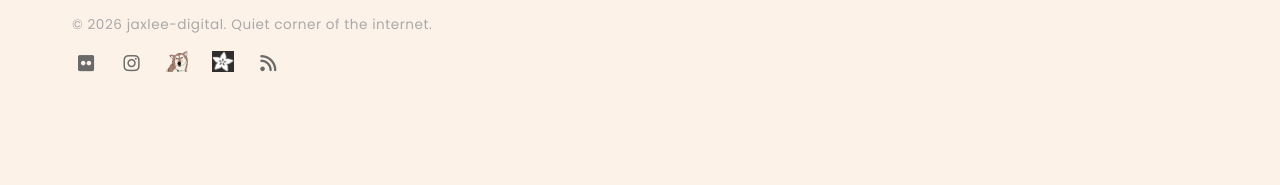
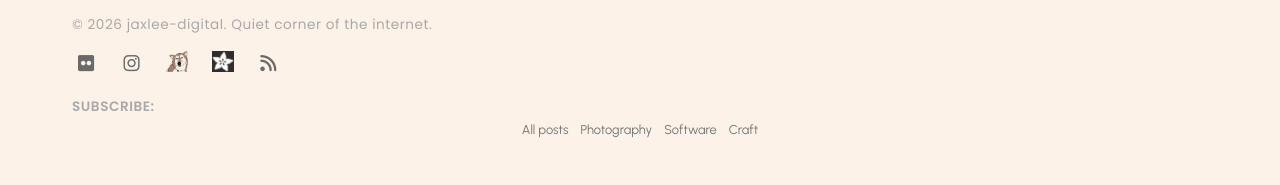
Before and after one commit to jaxlee-digital/jaxlee, a Jekyll site: the page built from index.md, in a window 1280 px wide. Shown: the part 2510-2695 px from the top of the page. Built offline with Jekyll 4.4.1, drawn with Linux system fonts in a browser that asks for light colours; before the commit the page ends 2638 px from its top, so only the background shows below that.

Commit message:
a11y + feeds: skip link, aria fixes, per-section RSS, AGENT.md docs
- Skip link added to default.html (first child of body); main gets
  id=main-content and tabindex=-1 per WCAG 2.4.1
- Brand mark and hero images get aria-hidden=true (decorative)
- Carousel slides get aria-hidden toggled by JS as slides change;
  aria-live changed from polite to off (decorative transitions)
- Social icon_img links now carry alt text matching the link name
  (linked images must not be empty alt when aria-label is on parent)
- jekyll-feed configured with tag feeds: photography, software, craft
  (/feed/photography.xml, /feed/software.xml, /feed/craft.xml)
- Per-section feed link tags added to <head> in default.html
- Footer subscribe nav added listing all four feeds
- AGENT.md updated with skip link requirement and RSS/feed section

```diff
--- a/_config.yml
+++ b/_config.yml
@@ -34,6 +34,17 @@
   - jekyll-sitemap
   - jekyll-paginate
 
+# Feed configuration (jekyll-feed)
+# Main feed: /feed.xml
+# Per-tag feeds: /feed/photography.xml, /feed/software.xml, /feed/craft.xml
+feed:
+  posts_limit: 20
+  excerpt_only: false
+  tags:
+    - photography
+    - software
+    - craft
+
 paginate: 10
 paginate_path: "/field-notes/page:num/"
 
--- a/_layouts/default.html
+++ b/_layouts/default.html
@@ -16,11 +16,16 @@
   <link rel="apple-touch-icon" sizes="256x256" href="{{ '/assets/images/brand/jaxlee-digital-256.png' | relative_url }}">
   {% seo %}
   {% feed_meta %}
+  <!-- Per-section feeds for RSS readers -->
+  <link rel="alternate" type="application/atom+xml" title="jaxlee digital — Photography" href="{{ '/feed/photography.xml' | absolute_url }}">
+  <link rel="alternate" type="application/atom+xml" title="jaxlee digital — Software" href="{{ '/feed/software.xml' | absolute_url }}">
+  <link rel="alternate" type="application/atom+xml" title="jaxlee digital — Craft" href="{{ '/feed/craft.xml' | absolute_url }}">
 </head>
 <body class="page--{{ page.section | default: 'root' }}">
+  <a class="skip-link" href="#main-content">Skip to main content</a>
   <header class="site-header">
     <a class="brand" href="{{ '/' | relative_url }}">
-      <img class="brand__mark" src="{{ '/assets/images/brand/jaxlee-digital-128.png' | relative_url }}" alt="" width="40" height="40">
+      <img class="brand__mark" src="{{ '/assets/images/brand/jaxlee-digital-128.png' | relative_url }}" alt="" aria-hidden="true" width="40" height="40">
       <span class="brand__name">{{ site.title }}</span>
     </a>
     <button type="button" class="site-nav-toggle" aria-label="Toggle navigation" aria-expanded="false" aria-controls="site-nav" data-nav-main-toggle>
@@ -154,7 +159,7 @@
     </script>
   </header>
 
-  <main class="site-main">
+  <main class="site-main" id="main-content" tabindex="-1">
     {{ content }}
   </main>
 
@@ -177,7 +182,7 @@
             {% if link.icon %}
               <i class="{{ link.icon }}" aria-hidden="true"></i>
             {% elsif link.icon_img %}
-              <img src="{{ link.icon_img | relative_url }}" alt="" class="social-links__img">
+              <img src="{{ link.icon_img | relative_url }}" alt="{{ link.name }}" class="social-links__img">
             {% else %}
               <span>{{ link.name }}</span>
             {% endif %}
@@ -185,11 +190,20 @@
         </li>
       {% endfor %}
       <li>
-        <a href="{{ '/feed.xml' | relative_url }}" aria-label="RSS feed" title="RSS">
+        <a href="{{ '/feed.xml' | relative_url }}" aria-label="RSS feed (all posts)" title="RSS">
           <i class="fa-solid fa-rss" aria-hidden="true"></i>
         </a>
       </li>
     </ul>
+    <nav class="site-footer__feeds" aria-label="Section feeds">
+      <p class="site-footer__feeds-label">Subscribe:</p>
+      <ul>
+        <li><a href="{{ '/feed.xml' | relative_url }}">All posts</a></li>
+        <li><a href="{{ '/feed/photography.xml' | relative_url }}">Photography</a></li>
+        <li><a href="{{ '/feed/software.xml' | relative_url }}">Software</a></li>
+        <li><a href="{{ '/feed/craft.xml' | relative_url }}">Craft</a></li>
+      </ul>
+    </nav>
     {% elsif site.flickr %}
     <p><a href="{{ site.flickr }}">Flickr</a> &middot; <a href="{{ '/feed.xml' | relative_url }}">RSS</a></p>
     {% endif %}
--- a/_layouts/home.html
+++ b/_layouts/home.html
@@ -3,34 +3,34 @@
 ---
 <section class="home-hero" id="home-carousel"
          aria-roledescription="carousel" aria-label="jaxlee digital">
-  <ul class="home-hero__track" aria-live="polite">
-    <li class="home-hero__slide is-active">
-      <img src="{{ '/assets/images/sheehan-club/adventure1.jpg' | relative_url }}" alt="">
+  <ul class="home-hero__track" aria-live="off">
+    <li class="home-hero__slide is-active" aria-hidden="false">
+      <img src="{{ '/assets/images/sheehan-club/adventure1.jpg' | relative_url }}" alt="" aria-hidden="true">
     </li>
-    <li class="home-hero__slide">
-      <img src="{{ '/assets/images/sheehan-club/adventure2.jpg' | relative_url }}" alt="" loading="lazy">
+    <li class="home-hero__slide" aria-hidden="true">
+      <img src="{{ '/assets/images/sheehan-club/adventure2.jpg' | relative_url }}" alt="" aria-hidden="true" loading="lazy">
     </li>
-    <li class="home-hero__slide">
-      <img src="{{ '/assets/images/sheehan-club/adventure3.jpg' | relative_url }}" alt="" loading="lazy">
+    <li class="home-hero__slide" aria-hidden="true">
+      <img src="{{ '/assets/images/sheehan-club/adventure3.jpg' | relative_url }}" alt="" aria-hidden="true" loading="lazy">
     </li>
-    <li class="home-hero__slide">
-      <img src="{{ '/assets/images/sheehan-club/adventure4.jpg' | relative_url }}" alt="" loading="lazy">
+    <li class="home-hero__slide" aria-hidden="true">
+      <img src="{{ '/assets/images/sheehan-club/adventure4.jpg' | relative_url }}" alt="" aria-hidden="true" loading="lazy">
     </li>
-    <li class="home-hero__slide">
-      <img src="{{ '/assets/images/sheehan-club/adventure5.jpg' | relative_url }}" alt="" loading="lazy">
+    <li class="home-hero__slide" aria-hidden="true">
+      <img src="{{ '/assets/images/sheehan-club/adventure5.jpg' | relative_url }}" alt="" aria-hidden="true" loading="lazy">
     </li>
-    <li class="home-hero__slide">
-      <img src="{{ '/assets/images/sheehan-club/adventure6.jpg' | relative_url }}" alt="" loading="lazy">
+    <li class="home-hero__slide" aria-hidden="true">
+      <img src="{{ '/assets/images/sheehan-club/adventure6.jpg' | relative_url }}" alt="" aria-hidden="true" loading="lazy">
     </li>
-    <li class="home-hero__slide">
-      <img src="{{ '/assets/images/sheehan-club/family.jpg' | relative_url }}" alt="Family" loading="lazy">
+    <li class="home-hero__slide" aria-hidden="true">
+      <img src="{{ '/assets/images/sheehan-club/family.jpg' | relative_url }}" alt="" aria-hidden="true" loading="lazy">
     </li>
   </ul>
 
   <div class="home-hero__scrim"></div>
 
   <div class="home-hero__content">
-    <img class="home-hero__mark" src="{{ '/assets/images/brand/jaxlee-digital-512.png' | relative_url }}" alt="">
+    <img class="home-hero__mark" src="{{ '/assets/images/brand/jaxlee-digital-512.png' | relative_url }}" alt="" aria-hidden="true">
     <h1 class="home-hero__title">{{ site.title }}</h1>
     <p class="home-hero__tagline">{{ site.tagline }}</p>
   </div>
--- a/assets/css/main.css
+++ b/assets/css/main.css
@@ -26,6 +26,29 @@
   --measure: 68ch;
   --gutter:  clamp(1.25rem, 3vw, 2rem);
   --rhythm:  clamp(3rem, 7vw, 5.5rem);
+}
+
+/* ---------- skip link (accessibility) ---------- */
+.skip-link {
+  position: absolute;
+  top: -100%;
+  left: 0;
+  padding: 0.6rem 1rem;
+  background: var(--ink);
+  color: var(--accent-ink);
+  font-family: var(--font-display);
+  font-size: 0.9rem;
+  font-weight: 600;
+  border: 0;
+  z-index: 9999;
+  transition: top 0.1s ease;
+}
+.skip-link:focus {
+  top: 0;
+  border: 0;
+  color: var(--accent-ink);
+  outline: 2px solid var(--accent);
+  outline-offset: 2px;
 }
 
 /* ---------- reset-ish ---------- */
@@ -2054,6 +2077,34 @@
 .site-footer__nav a:hover {
   text-decoration: underline;
 }
+.site-footer__feeds {
+  margin-top: 1rem;
+}
+.site-footer__feeds-label {
+  font-size: 0.75rem;
+  font-weight: 600;
+  letter-spacing: 0.08em;
+  text-transform: uppercase;
+  color: var(--ink-faint);
+  margin: 0 0 0.35rem;
+}
+.site-footer__feeds ul {
+  list-style: none;
+  padding: 0;
+  margin: 0;
+  display: flex;
+  flex-wrap: wrap;
+  gap: 0.25rem 0.75rem;
+  justify-content: center;
+  font-size: 0.8rem;
+}
+.site-footer__feeds a {
+  color: var(--ink-muted);
+  border: 0;
+}
+.site-footer__feeds a:hover {
+  color: var(--accent);
+}
 
 /* ── Exercise app ────────────────────────────────────────────────────────── */
 
```
Also changed, not shown: other parts of _layouts/home.html (+5 -1 lines), AGENT.md (+21 -0 lines).
